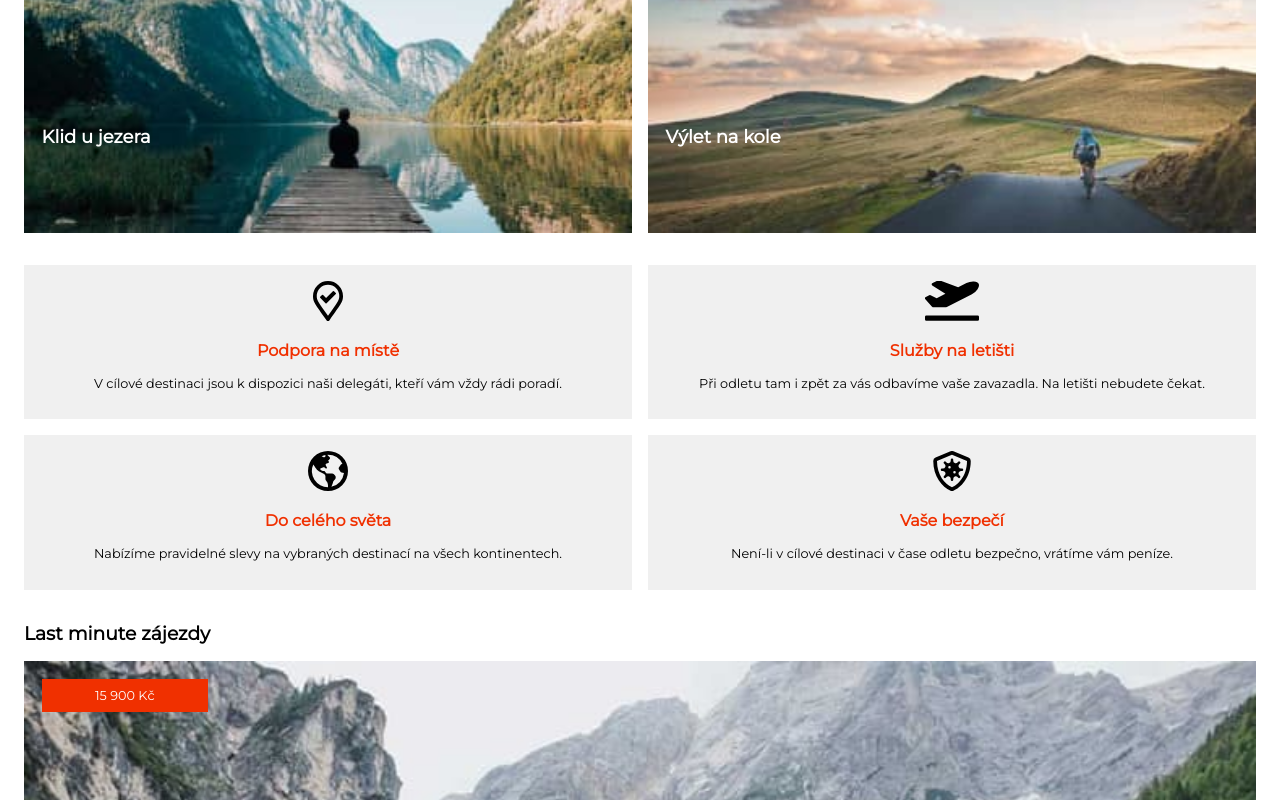
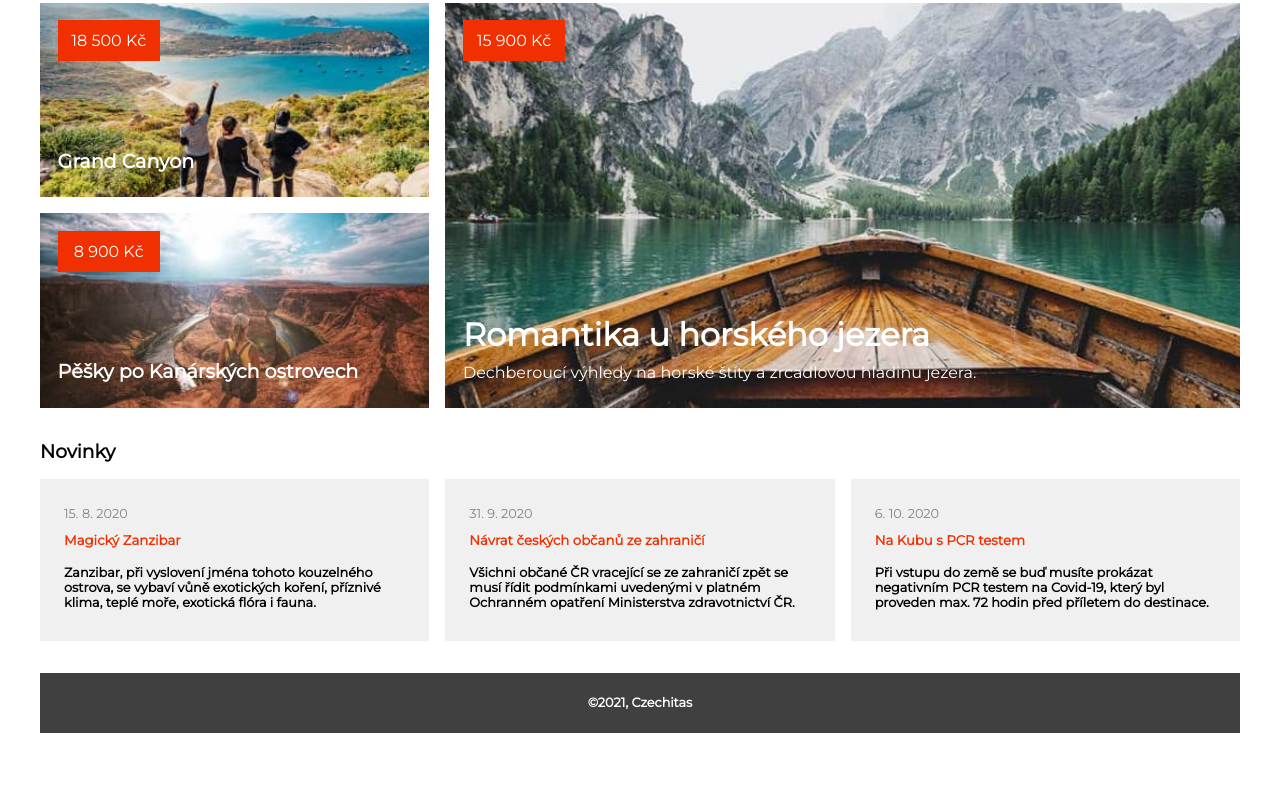
Before and after one commit to HTML-a-CSS-2-Podzim-2021-Online/cestovka-Eliska-S, a plain HTML site: page index.html in a window 1280 px wide. Shown: the part 820-1620 px from the top of the page. After the commit the page ends 1585 px from the top, so only its background shows below. Drawn offline with Linux system fonts and the light colour scheme.

Commit message:
Prakticky hotovo

```diff
--- a/footer.css
+++ b/footer.css
@@ -5,3 +5,9 @@ footer {
     padding: 1.4em;
     font-weight: bold;
 }
+
+@media screen and (min-width: 960px){
+    footer{
+        margin-bottom: 2em;
+    }
+}
--- a/hlavicka.css
+++ b/hlavicka.css
@@ -43,3 +43,15 @@
         font-size: 0.9em;
     }
 }
+
+@media screen and (min-width: 960px){
+    .hlavicka img{
+        grid-column: 1/3;
+    }
+    .hlavicka__menu{
+        grid-column: 8/13;
+    }
+    .hlavicka__menu li{
+        font-size: 1em;
+    }
+}
--- a/index.html
+++ b/index.html
@@ -77,15 +77,15 @@
 	</section>
 	<section class="zajezdy">
 		<h3>Last minute zájezdy</h3>
-		<div class="zajezdy__karta--last-minute">
+		<div class="zajezdy__karta zajezdy__karta--last-minute">
 			<span>18 500 Kč</span>
 			<h3>Grand Canyon</h3>
 		</div>
-		<div class="zajezdy__karta--last-minute">
+		<div class="zajezdy__karta zajezdy__karta--last-minute">
 			<span>8 900 Kč</span>
 			<h3>Pěšky po Kanárských ostrovech</h3>
 		</div>
-		<div class="zajezdy__karta--last-minute">
+		<div class="zajezdy__karta zajezdy__karta--last-minute">
 			<span>15 900 Kč</span>
 			<h2>Romantika u horského jezera</h2>
 			<p>Dechberoucí výhledy na horské štíty a zrcadlovou hladinu jezera.</p>
--- a/novinky.css
+++ b/novinky.css
@@ -26,3 +26,18 @@
         gap: 1em;
     }
 }
+
+@media screen and (min-width: 960px){
+    .novinky__clanek:nth-child(2){
+        grid-column: 1/5;
+        grid-row: 2;
+    }
+    .novinky__clanek:nth-child(3){
+        grid-column: 5/9;
+        grid-row: 2;
+    }
+    .novinky__clanek:nth-child(4){
+        grid-column: 9/13;
+        grid-row: 2;
+    }
+}
--- a/sluzby.css
+++ b/sluzby.css
@@ -12,8 +12,12 @@
     align-items: top;
     padding: 1em;
 }
+.sluzby__karta--ikona{
+    width: 20%;
+}
 .sluzby__karta--ikona img{
-    object-fit: cover;
+    width: 10vw;
+    object-fit: contain;
     padding-right: 1em;
 }
 .sluzby__karta--popis h4{
@@ -29,8 +33,12 @@
         text-align: center;
         display: block;
     }
+    .sluzby__karta--ikona{
+        width: 100%;
+    }
     .sluzby__karta--ikona img{
-        object-fit: cover;
+        width: 6vw;
+        height: 8vh;
         padding-right: 0;
         padding-bottom: 1em;
     }
@@ -45,3 +53,18 @@
         grid-column: 7/13;
     }
 }
+
+@media screen and (min-width: 960px){
+    .sluzby__karta:nth-child(1){
+        grid-column: 1/4;
+    }
+    .sluzby__karta:nth-child(2){
+        grid-column: 4/7;
+    }
+    .sluzby__karta:nth-child(3){
+        grid-column: 7/10;
+    }
+    .sluzby__karta:nth-child(4){
+        grid-column: 10/13;
+    }
+}
--- a/style.css
+++ b/style.css
@@ -16,11 +16,17 @@ html {
     --primarni-barva: #F03000;
     --sekundarni-barva: #F0F0F0;
 }
-/*obecné*/
+/*základní styly*/
 body{
     font-family: 'Montserrat', sans-serif;
     margin: 1.5em;
     text-align: left;
+}
+@media screen and (min-width: 960px){
+    body{
+        max-width: 1200px;
+        margin: 0 auto;
+    }
 }
 ul{
     list-style-type: none;
@@ -34,10 +40,7 @@ p,ul,li{
     margin: 0;
     padding: 0;
 }
-p{
-    font-size: 0.8em;
-}
-span{
+p, span{
     font-size: 0.8em;
 }
 section{
--- a/zajezdy.css
+++ b/zajezdy.css
@@ -7,8 +7,7 @@
 .zajezdy > *{
     grid-column: 1 / -1;
 }
-.zajezdy__karta,
-.zajezdy__karta--last-minute{
+.zajezdy__karta{
     position: relative;
     color: white;
     padding: 1.1em;
@@ -28,31 +27,27 @@
     background-size: cover;
     aspect-ratio: 5 / 2;
 }
-.zajezdy__karta span,
-.zajezdy__karta--last-minute span{
+.zajezdy__karta span{
     position: absolute;
     background-color: var(--primarni-barva);
     text-align: center;
     width: 20vw;
     padding: 1em 0.5em;
 }
-.zajezdy__karta h2,
-.zajezdy__karta--last-minute h2{
+.zajezdy__karta h2{
     position: absolute;
     top: 60%;
-    font-size: 5vw;
+    font-size: 2em;
 }
-.zajezdy__karta h3,
-.zajezdy__karta--last-minute h3{
+.zajezdy__karta h3{
     position: absolute;
     top: 65%;
     font-size: max(0.9em, 18px);
 }
-.zajezdy__karta p,
-.zajezdy__karta--last-minute p{
+.zajezdy__karta p{
     position: absolute;
     top: 83%;
-    font-size: 3vw;
+    font-size: 1em;
 }
 
 .zajezdy__karta--last-minute:nth-child(4){
@@ -82,26 +77,63 @@
 @media screen and (min-width: 620px) {
     .zajezdy__karta:nth-child(1),
     .zajezdy__karta--last-minute:nth-child(4){
-        aspect-ratio: 6 / 3;
+        aspect-ratio: 6/3;
     }
     .zajezdy__karta:nth-child(2),
     .zajezdy__karta--last-minute:nth-child(2){
-        aspect-ratio: 6 / 3;
+        aspect-ratio: 6/3;
         grid-column: 1/7;
     }
     .zajezdy__karta:nth-child(3),
     .zajezdy__karta--last-minute:nth-child(3){
-        aspect-ratio: 6 / 3;
+        aspect-ratio: 6/3;
         grid-column: 7/13;
     }
-    .zajezdy__karta span,
-    .zajezdy__karta--last-minute span{
+    .zajezdy__karta span{
         width: 13vw;
         padding: 0.7em 0;
     }
-    .zajezdy__karta p,
-    .zajezdy__karta--last-minute p{
-        font-size: 2.5vw;
+}
+
+@media screen and (min-width: 960px){
+    .zajezdy__karta:nth-child(1){
+        grid-column: 1/9;
+        grid-row: 1/3;
+        aspect-ratio: 6/3.06;
     }
-
+    .zajezdy__karta:nth-child(2){
+        grid-column: 9/13;
+        grid-row: 1/2;
+    }
+    .zajezdy__karta:nth-child(3){
+        grid-column: 9/13;
+        grid-row: 2/3;
+    }
+    .zajezdy__karta--last-minute:nth-child(4){
+        grid-column: 5/13;
+        grid-row: 2/4;
+        aspect-ratio: 6/3.06;
+    }
+    .zajezdy__karta--last-minute:nth-child(2){
+        grid-column: 1/5;
+        grid-row: 2/3;
+    }
+    .zajezdy__karta--last-minute:nth-child(3){
+        grid-column: 1/5;
+        grid-row: 3/4;
+    }
+    .zajezdy__karta span{
+        width: 8vw;
+        font-size: 1em;
+    }
+    .zajezdy__karta h2{
+        top: 77%;
+    }
+    .zajezdy__karta h3{
+        top: 75%;
+        font-size: 1.2em;
+    }
+    .zajezdy__karta p{
+        top: 89%;
+    }
 }
```
